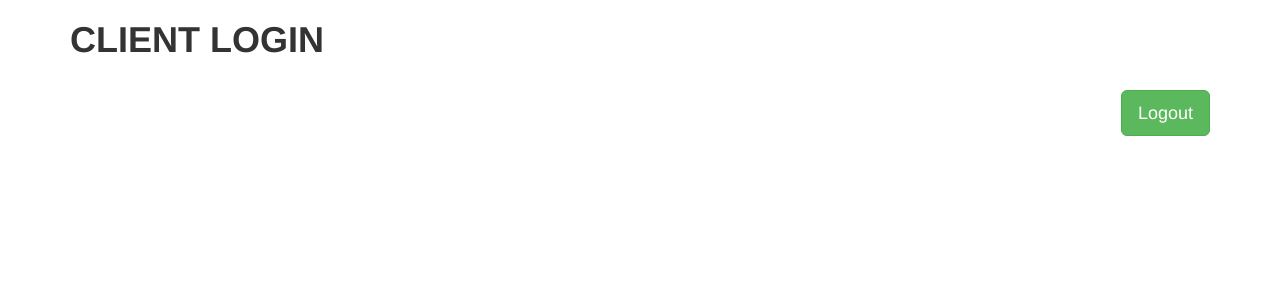
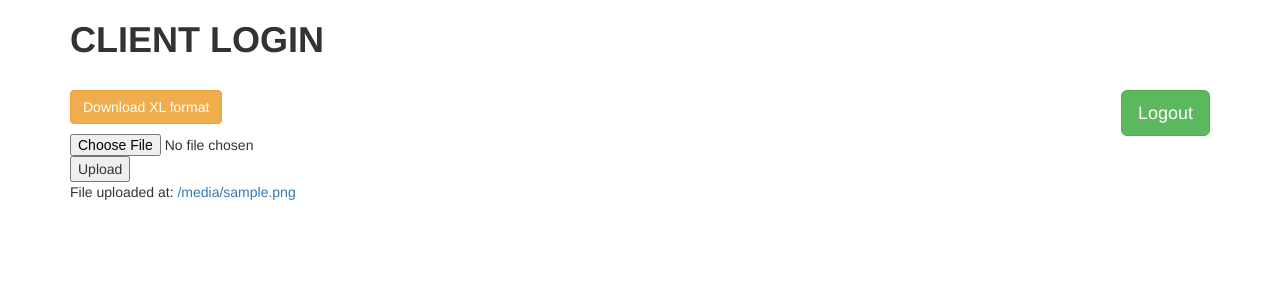
Before and after one commit to vibhcool/HackNIEC, a Django app: template onlinetest/templates/onlinetest/clientadmin.html in a window 1280 px wide. Shown: the top 300 px of the page. Run offline with Django 3.2, Linux system fonts and the light colour scheme; the template is opened without the code that fills it: most values are stand-ins (such as "Sample title", 1, 10 or a date in 2020); some libraries are stand-ins or nearby versions; some web fonts are replaced.

Commit message:
file uploader created

```diff
--- a/HackNIEC/settings.py
+++ b/HackNIEC/settings.py
@@ -119,3 +119,5 @@ USE_TZ = True
 # https://docs.djangoproject.com/en/1.10/howto/static-files/
 
 STATIC_URL = '/static/'
+MEDIA_ROOT = os.path.join(BASE_DIR, 'onlinetest/static/onlinetest/docs')
+MEDIA_URL = '/static/onlinetest/docs/'
--- a/onlinetest/forms.py
+++ b/onlinetest/forms.py
@@ -29,6 +29,7 @@ class AddOpinionForm(forms.Form):
     topic = forms.CharField(max_length = 5)
 """
 
+
 class SearchForm(forms.Form):
     topic_text=forms.CharField(max_length = 250)
     #symptom=forms.MultipleChoiceField(widget=forms.CheckboxSelectMultiple,required=False)
--- a/onlinetest/models.py
+++ b/onlinetest/models.py
@@ -22,3 +22,8 @@ class studentProfile(models.Model):
 
     def __str__(self):
         return self.email
+
+class Document(models.Model):
+    description = models.CharField(max_length=255, blank=True)
+    document = models.FileField(upload_to='docs/')
+    uploaded_at = models.DateTimeField(auto_now_add=True)
--- a/onlinetest/templates/onlinetest/clientadmin.html
+++ b/onlinetest/templates/onlinetest/clientadmin.html
@@ -7,19 +7,33 @@
     <title>
     </title>
     <meta name="description" content="">
-    <meta name="viewport" content="width=device-width, initial-scale=1"> {% load staticfiles %}
-    <link rel="stylesheet" href="https://maxcdn.bootstrapcdn.com/bootstrap/3.3.7/css/bootstrap.min.css" integrity="sha384-BVYiiSIFeK1dGmJRAkycuHAHRg32OmUcww7on3RYdg4Va+PmSTsz/K68vbdEjh4u"
+    <meta name="viewport" content="width=device-width, initial-scale=1">
+    {% load staticfiles %}
+    <link rel="stylesheet" href="https://maxcdn.bootstrapcdn.com/bootstrap/3.3.7/css/bootstrap.min.css"
+          integrity="sha384-BVYiiSIFeK1dGmJRAkycuHAHRg32OmUcww7on3RYdg4Va+PmSTsz/K68vbdEjh4u"
           crossorigin="anonymous">
-    <link href='https://fonts.googleapis.com/css?family=Open+Sans:400,300,300italic,400italic,600italic,700,800' rel='stylesheet'
+    <link href='https://fonts.googleapis.com/css?family=Open+Sans:400,300,300italic,400italic,600italic,700,800'
+          rel='stylesheet'
           type='text/css'>
     <link href='https://fonts.googleapis.com/css?family=Sonsie+One' rel='stylesheet' type='text/css'>
 </head>
 <body>
 <div class="container">
-      <h1><b> CLIENT LOGIN</b> </h1><br>
+    <h1><b> CLIENT LOGIN</b></h1><br>
     <a href="clientlogout" class="btn btn-success btn-lg" style="float: right">Logout</a>
     <p>
+        <a href="{% static 'onlinetest/docs/quesformat.xlsx' %}" class="btn btn-warning">Download XL format</a>
+    </p>
+    <p>
+    <form method="post" enctype="multipart/form-data" action="../simple_upload/">
+        {% csrf_token %}
+        <input type="file" name="myfile">
+        <button type="submit">Upload</button>
+    </form>
 
+    {% if uploaded_file_url %}
+        <p>File uploaded at: <a href="{{ uploaded_file_url }}">{{ uploaded_file_url }}</a></p>
+    {% endif %}
     </p>
 </div>
 </body>
--- a/onlinetest/urls.py
+++ b/onlinetest/urls.py
@@ -1,6 +1,7 @@
 from django.conf.urls import url
-
+from HackNIEC import settings
 from . import views
+from django.conf.urls.static import static
 
 
 app_name = 'onlinetest'
@@ -21,6 +22,7 @@ urlpatterns = [
     url(r'^yourtest$', views.yourtest, name='yourtest'),
     url(r'^studentInfo', views.studentInfo, name='studentInfo'),
     url(r'^clientlogout$', views.clientlogout, name='clientlogout'),
+    url(r'^simple_upload', views.simple_upload, name='simple_upload'),
 
 
     #url to log in a user:
@@ -31,3 +33,5 @@ urlpatterns = [
     #url(r'^register$',views.register, name='register')
 
 ]
+if settings.DEBUG:
+    urlpatterns += static(settings.MEDIA_URL, document_root=settings.MEDIA_ROOT)
```
Also changed, not shown: onlinetest/views.py (+13 -0 lines), db.sqlite3, 1 other file. Lines whose indentation alone changed are shown as unchanged.
